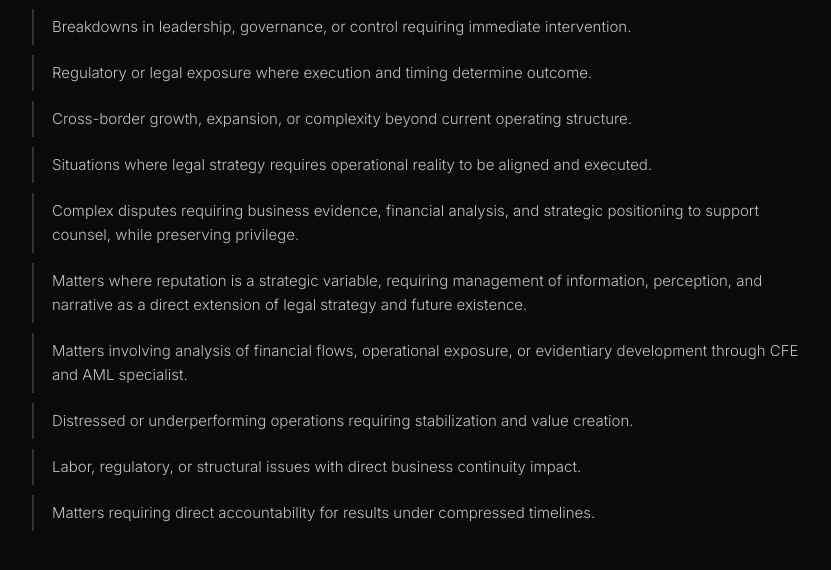
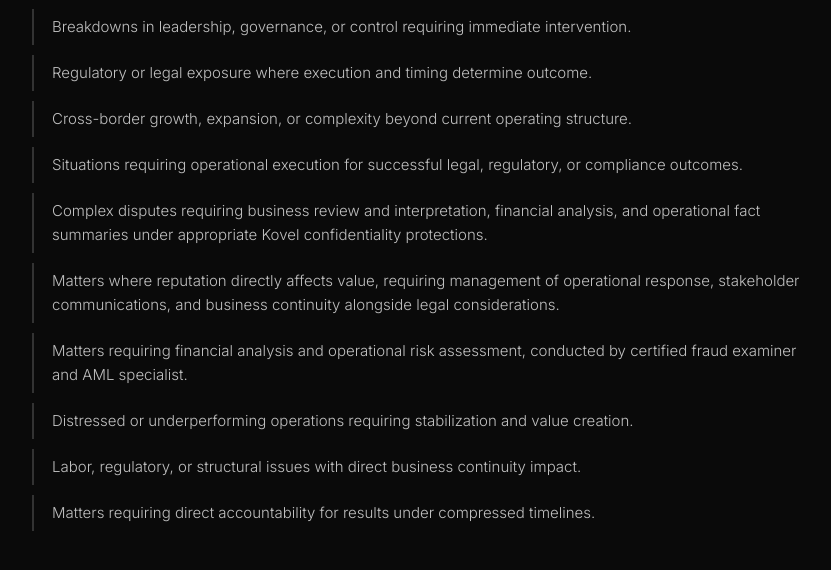
Before and after one commit to SGII21/157Global-site, a plain HTML site: page index.html in a window 1280 px wide. Shown: the part 520-1090 px from the top of the page, without its empty margins (223-1054 px from the left). Drawn offline with nearby package versions, Linux system fonts and the light colour scheme.

Commit message:
Update index.html

```diff
--- a/index.html
+++ b/index.html
@@ -75,10 +75,10 @@
                 <li>Breakdowns in leadership, governance, or control requiring immediate intervention.</li>
                 <li>Regulatory or legal exposure where execution and timing determine outcome.</li>
                 <li>Cross-border growth, expansion, or complexity beyond current operating structure.</li>
-                <li>Situations where legal strategy requires operational reality to be aligned and executed.</li>
-                <li>Complex disputes requiring business evidence, financial analysis, and strategic positioning to support counsel, while preserving privilege.</li>
-                <li>Matters where reputation is a strategic variable, requiring management of information, perception, and narrative as a direct extension of legal strategy and future existence.</li>
-                <li>Matters involving analysis of financial flows, operational exposure, or evidentiary development through CFE and AML specialist.</li>
+                <li>Situations requiring operational execution for successful legal, regulatory, or compliance outcomes.</li>
+                <li>Complex disputes requiring business review and interpretation, financial analysis, and operational fact summaries under appropriate Kovel confidentiality protections.</li>
+                <li>Matters where reputation directly affects value, requiring management of operational response, stakeholder communications, and business continuity alongside legal considerations.</li>
+                <li>Matters requiring financial analysis and operational risk assessment, conducted by certified fraud examiner and AML specialist.</li>
                 <li>Distressed or underperforming operations requiring stabilization and value creation.</li>
                 <li>Labor, regulatory, or structural issues with direct business continuity impact.</li>
                 <li>Matters requiring direct accountability for results under compressed timelines.</li>
```
